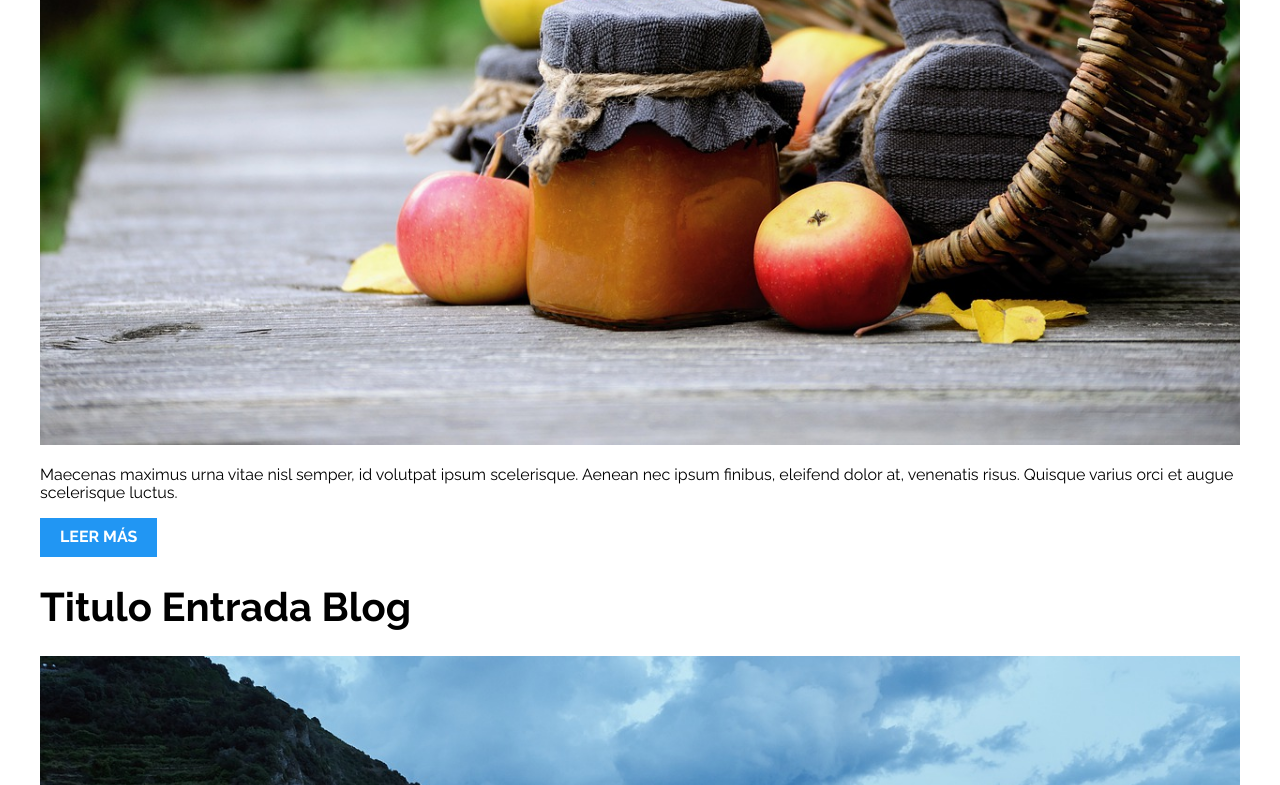
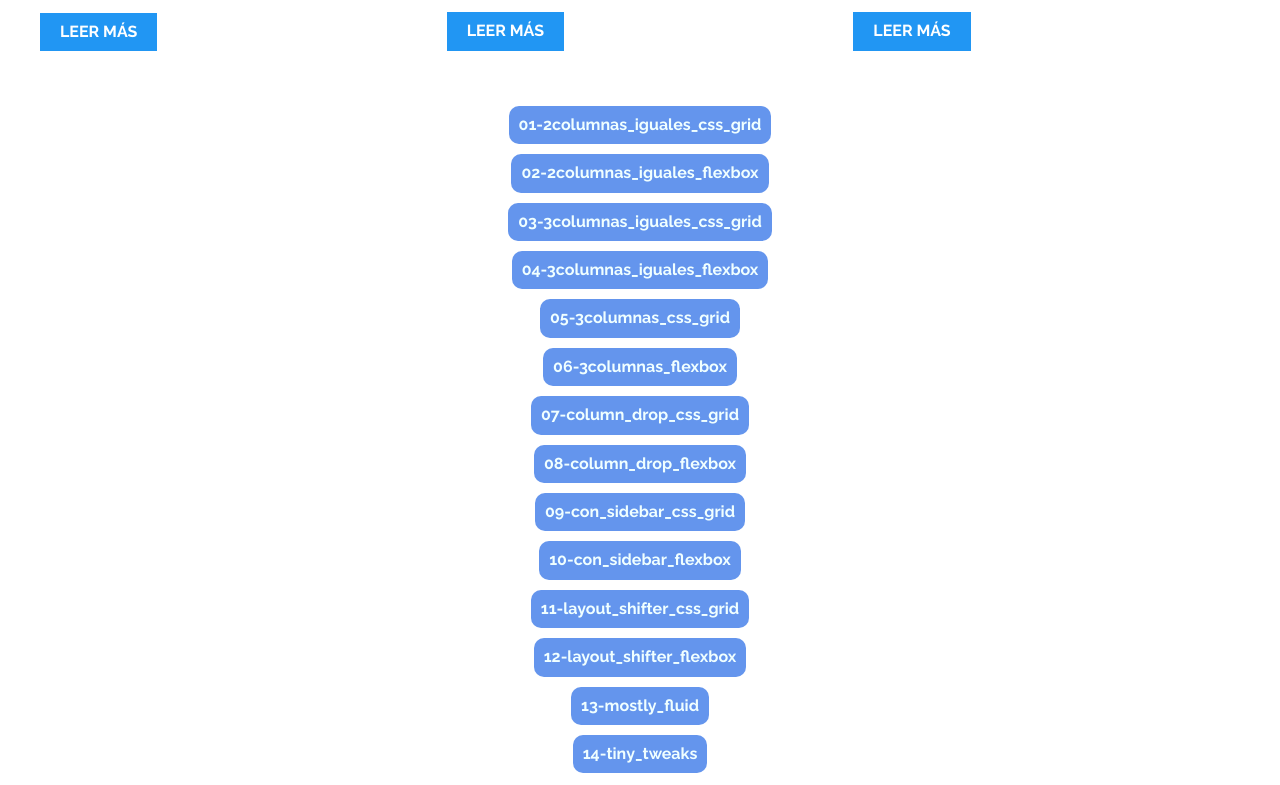
Before and after one commit to Omar0511/patrones-rwd, a plain HTML site: page 03-3columnas_iguales_css_grid/index.html in a window 1280 px wide. Shown: the part 455-1240 px from the top of the page. Drawn offline with nearby package versions, Linux system fonts and the light colour scheme.

Commit message:
3 columnas con css grid

```diff
--- a/03-3columnas_iguales_css_grid/css/styles.css
+++ b/03-3columnas_iguales_css_grid/css/styles.css
@@ -66,3 +66,11 @@ h1 {
     color: black;
     font-size: 2.2rem;
 }
+
+@media (min-width: 768px){
+    .tres-columnas {
+        display: grid;
+        grid-template-columns: repeat(3, 1fr);
+        column-gap: 2rem;
+    }
+}
--- a/03-3columnas_iguales_css_grid/index.html
+++ b/03-3columnas_iguales_css_grid/index.html
@@ -12,7 +12,7 @@
 
 <body>
 
-    <div class="contenedor">
+    <div class="contenedor tres-columnas">
         <article class="entrada-blog">
             <h1>Titulo Entrada Blog</h1>
             <img src="img/imagen1.jpg">
@@ -37,6 +37,22 @@
         </article>
     </div>
 
+    <nav class="navegacion">
+        <a href="/01-2columnas_iguales_css_grid/index.html">01-2columnas_iguales_css_grid</a>
+        <a href="/02-2columnas_iguales_flexbox/index.html">02-2columnas_iguales_flexbox</a>
+        <a href="/03-3columnas_iguales_css_grid/index.html">03-3columnas_iguales_css_grid</a>
+        <a href="/04-3columnas_iguales_flexbox/index.html">04-3columnas_iguales_flexbox</a>
+        <a href="/05-3columnas_css_grid/index.html">05-3columnas_css_grid</a>
+        <a href="/06-3columnas_flexbox/index.html">06-3columnas_flexbox</a>
+        <a href="/07-column_drop_css_grid/index.html">07-column_drop_css_grid</a>
+        <a href="/08-column_drop_flexbox/index.html">08-column_drop_flexbox</a>
+        <a href="/09-con_sidebar_css_grid/index.html">09-con_sidebar_css_grid</a>
+        <a href="/10-con_sidebar_flexbox/index.html">10-con_sidebar_flexbox</a>
+        <a href="/11-layout_shifter_css_grid/index.html">11-layout_shifter_css_grid</a>
+        <a href="/12-layout_shifter_flexbox/index.html">12-layout_shifter_flexbox</a>
+        <a href="/13-mostly_fluid/index.html">13-mostly_fluid</a>
+        <a href="/14-tiny_tweaks/index.html">14-tiny_tweaks</a>
+    </nav>
 </body>
 
 </html>
```
